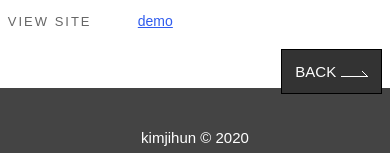
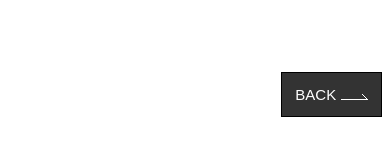
Before and after one commit to kimjihun-dev/nuxt-portfolio-site, a Nuxt app: page /portfolio/item/assm in a window 390 px wide. Shown: the part 647-800 px from the top of the page. Built offline with nearby package versions, Linux system fonts and the light colour scheme; a web font is replaced by a local one.

Commit message:
media query update

```diff
--- a/client/pages/portfolio/item/assm.vue
+++ b/client/pages/portfolio/item/assm.vue
@@ -78,10 +78,13 @@ export default {
     .project-detail { display: flex; flex-direction: column; }
     .contents { width: 100%; margin-right: 0%; margin-bottom: 3%; }
     .infos { width: 100%; }
+    .back { margin-block: 55px; }
 }
 
 @media (max-width: 768px) {
-    .back { text-align: right; }
+    .infos { width: 90%; }
+    .infos ul li:nth-child(3), .infos ul li:nth-child(4), .infos ul li:nth-child(5) { height: 0px; }
+    .back { text-align: right; margin: 90px 0 50px; }
 }
 
 </style>
--- a/client/pages/portfolio/item/codinote.vue
+++ b/client/pages/portfolio/item/codinote.vue
@@ -78,10 +78,13 @@ export default {
     .project-detail { display: flex; flex-direction: column; }
     .contents { width: 100%; margin-right: 0%; margin-bottom: 3%; }
     .infos { width: 100%; }
+    .back { margin-block: 55px; }
 }
 
 @media (max-width: 768px) {
-    .back { text-align: right; }
+    .infos { width: 90%; }
+    .infos ul li:nth-child(3), .infos ul li:nth-child(4), .infos ul li:nth-child(5) { height: 0px; }
+    .back { text-align: right; margin: 90px 0 50px; }
 }
 
 </style>
--- a/client/pages/portfolio/item/museum.vue
+++ b/client/pages/portfolio/item/museum.vue
@@ -80,10 +80,13 @@ export default {
     .project-detail { display: flex; flex-direction: column; }
     .contents { width: 100%; margin-right: 0%; margin-bottom: 3%; }
     .infos { width: 100%; }
+    .back { margin-block: 55px; }
 }
 
 @media (max-width: 768px) {
-    .back { text-align: right; }
+    .infos { width: 90%; }
+    .infos ul li:nth-child(3), .infos ul li:nth-child(4), .infos ul li:nth-child(5) { height: 0px; }
+    .back { text-align: right; margin: 90px 0 50px; }
 }
 
 </style>
--- a/client/pages/portfolio/item/nts.vue
+++ b/client/pages/portfolio/item/nts.vue
@@ -79,10 +79,13 @@ export default {
     .project-detail { display: flex; flex-direction: column; }
     .contents { width: 100%; margin-right: 0%; margin-bottom: 3%; }
     .infos { width: 100%; }
+    .back { margin-block: 55px; }
 }
 
 @media (max-width: 768px) {
-    .back { text-align: right; }
+    .infos { width: 90%; }
+    .infos ul li:nth-child(3), .infos ul li:nth-child(4), .infos ul li:nth-child(5) { height: 0px; }
+    .back { text-align: right; margin: 90px 0 50px; }
 }
 
 </style>
--- a/client/pages/portfolio/item/pale.vue
+++ b/client/pages/portfolio/item/pale.vue
@@ -79,10 +79,13 @@ export default {
     .project-detail { display: flex; flex-direction: column; }
     .contents { width: 100%; margin-right: 0%; margin-bottom: 3%; }
     .infos { width: 100%; }
+    .back { margin-block: 55px; }
 }
 
 @media (max-width: 768px) {
-    .back { text-align: right; }
+    .infos { width: 90%; }
+    .infos ul li:nth-child(3), .infos ul li:nth-child(4), .infos ul li:nth-child(5) { height: 0px; }
+    .back { text-align: right; margin: 90px 0 50px; }
 }
 
 </style>
--- a/client/pages/portfolio/item/siteBuild.vue
+++ b/client/pages/portfolio/item/siteBuild.vue
@@ -83,10 +83,13 @@ export default {
     .project-detail { display: flex; flex-direction: column; }
     .contents { width: 100%; margin-right: 0%; margin-bottom: 3%; }
     .infos { width: 100%; }
+    .back { margin-block: 55px; }
 }
 
 @media (max-width: 768px) {
-    .back { text-align: right; }
+    .infos { width: 90%; }
+    .infos ul li:nth-child(3), .infos ul li:nth-child(4), .infos ul li:nth-child(5) { height: 0px; }
+    .back { text-align: right; margin: 90px 0 50px; }
 }
 
 </style>
--- a/client/pages/portfolio/item/tong.vue
+++ b/client/pages/portfolio/item/tong.vue
@@ -81,10 +81,13 @@ export default {
     .project-detail { display: flex; flex-direction: column; }
     .contents { width: 100%; margin-right: 0%; margin-bottom: 3%; }
     .infos { width: 100%; }
+    .back { margin-block: 55px; }
 }
 
 @media (max-width: 768px) {
-    .back { text-align: right; }
+    .infos { width: 90%; }
+    .infos ul li:nth-child(3), .infos ul li:nth-child(4), .infos ul li:nth-child(5) { height: 0px; }
+    .back { text-align: right; margin: 90px 0 50px; }
 }
 
 </style>
--- a/client/pages/portfolio/item/yeonje.vue
+++ b/client/pages/portfolio/item/yeonje.vue
@@ -82,10 +82,13 @@ export default {
     .project-detail { display: flex; flex-direction: column; }
     .contents { width: 100%; margin-right: 0%; margin-bottom: 3%; }
     .infos { width: 100%; }
+    .back { margin-block: 55px; }
 }
 
 @media (max-width: 768px) {
-    .back { text-align: right; }
+    .infos { width: 90%; }
+    .infos ul li:nth-child(3), .infos ul li:nth-child(4), .infos ul li:nth-child(5) { height: 0px; }
+    .back { text-align: right; margin: 90px 0 50px; }
 }
 
 </style>
```
